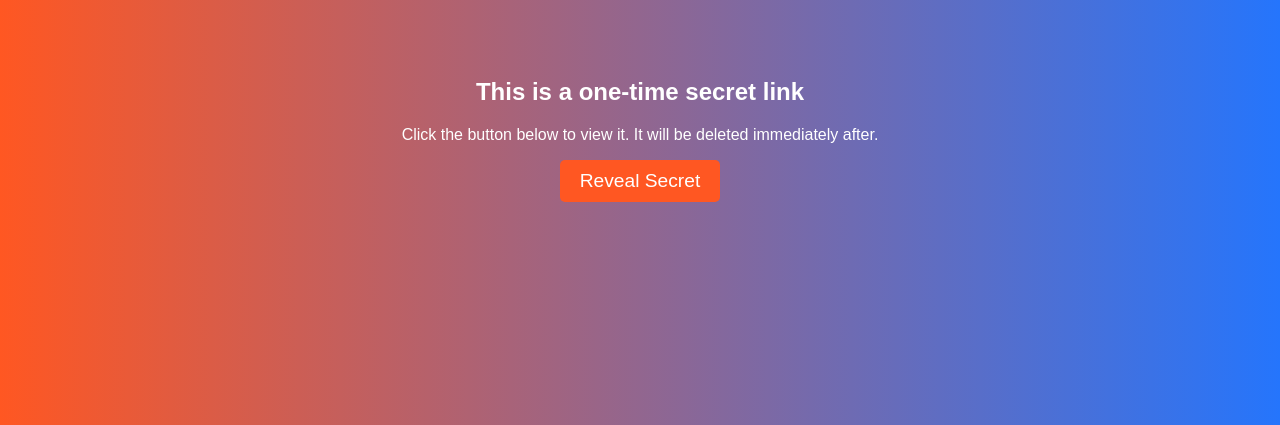
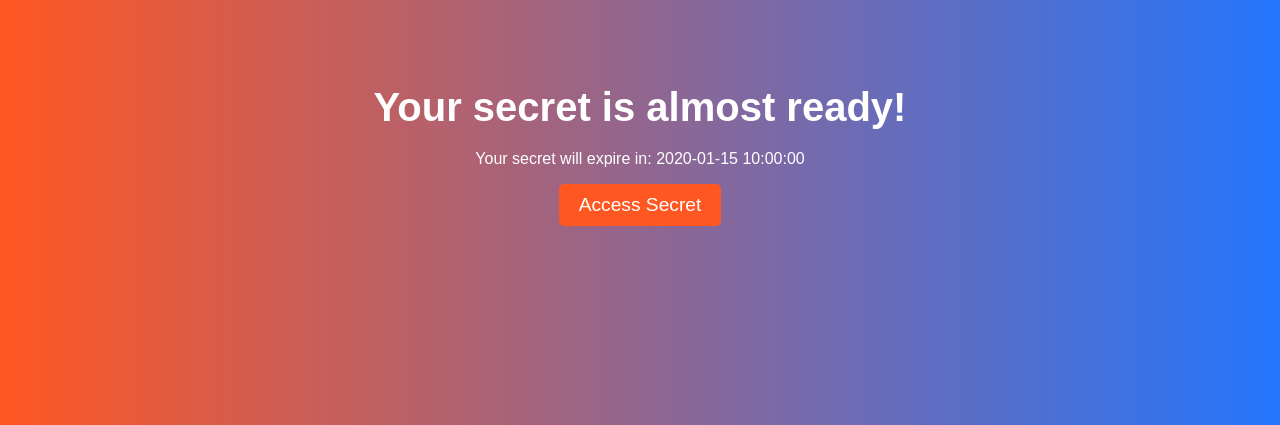
Before and after one commit to rojinashaikh/secure-one-time-share, a Flask app: template templates/confirm.html in a window 1280 px wide. Shown: the top 425 px of the page. Run offline with Flask 3, Linux system fonts and the light colour scheme; the template is opened without the code that fills it: most values are stand-ins (such as "Sample title", 1, 10 or a date in 2020); parts of the project's set-up code (start-up, migrations or seed data) failed here and were passed over.

Commit message:
Update confirm.html

```diff
--- a/templates/confirm.html
+++ b/templates/confirm.html
@@ -1,10 +1,12 @@
 <!DOCTYPE html>
-<html>
+<html lang="en">
 <head>
-    <title>Confirm to View</title>
-  <style>
+    <meta charset="UTF-8">
+    <meta name="viewport" content="width=device-width, initial-scale=1.0">
+    <title>Confirm Secret</title>
+    <style>
         body {
-            background: linear-gradient(to right, #ff5722, #2575fc); /* Gradient from orange to blue */
+            background: linear-gradient(to right, #ff5722, #2575fc);
             color: white;
             font-family: Arial, sans-serif;
             text-align: center;
@@ -12,15 +14,6 @@
         }
         h1 {
             font-size: 2.5em;
-            margin-bottom: 20px;
-        }
-        textarea {
-            background-color: #ffffff;
-            color: #333;
-            border-radius: 8px;
-            border: 1px solid #ccc;
-            padding: 15px;
-            width: 80%;
             margin-bottom: 20px;
         }
         button {
@@ -38,20 +31,19 @@
     </style>
 </head>
 <body>
-    <h2>This is a one-time secret link</h2>
-    <p>Click the button below to view it. It will be deleted immediately after.</p>
+    <h1>Your secret is almost ready!</h1>
+    <p>Your secret will expire in: <span id="time_remaining">{{ time_remaining }}</span></p>
 
-    <!-- Password input field if password is required -->
     {% if password_required %}
-        <form method="POST">
+        <form action="/secret/{{ secret_id }}" method="POST">
             <label for="password">Enter Password:</label><br>
-            <input type="password" name="password" id="password" required><br><br>
-            <button type="submit">Reveal Secret</button>
+            <input type="password" name="password" id="password"><br><br>
+            <button type="submit">Unlock Secret</button>
         </form>
     {% else %}
-        <form method="POST">
-            <button type="submit">Reveal Secret</button>
-        </form>
+        <a href="/secret/{{ secret_id }}">
+            <button>Access Secret</button>
+        </a>
     {% endif %}
 </body>
 </html>
```
